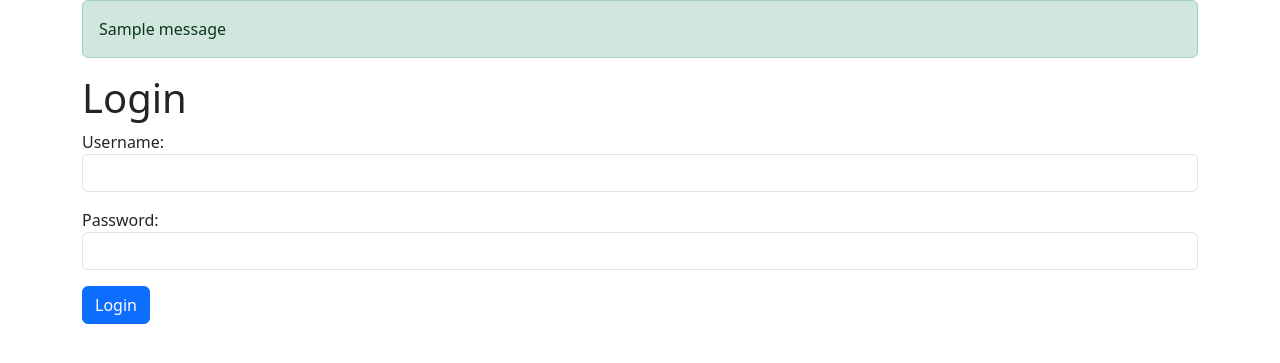
After one commit to GuilhermeSouza96/PythonDeveloper-Portfolio, a Flask app: page /login in a window 1280 px wide. The commit adds this page. Shown: the top 363 px of the page. Run offline with Flask 3, Linux system fonts and the light colour scheme; one stand-in notice (Sample message) is shown; some libraries are stand-ins or nearby versions.

Commit message:
Updating the code

```diff
--- a/Game_Library/game_library.py
+++ b/Game_Library/game_library.py
@@ -1,4 +1,4 @@
-from flask import Flask, render_template, request, redirect
+from flask import Flask, render_template, request, redirect, session, flash, url_for
 
 
 class Game:
@@ -13,6 +13,7 @@ game3 = Game('Mortal Kombat', 'Fight', 'PS2')
 games = [game1, game2, game3]
 
 app = Flask(__name__)
+app.secret_key = 'alura'
 
 @app.route('/')
 def index():
@@ -20,6 +21,9 @@ def index():
 
 @app.route('/new-game')
 def new_game():
+    if 'username' not in session or session['username'] == None:
+        return redirect(url_for('login', next = url_for('new_game')))
+
     return render_template('new_game.html', title = 'New Game')
 
 @app.route('/create', methods=['POST', ])
@@ -31,6 +35,28 @@ def create():
 
     games.append(game)
 
-    return redirect('/')
+    return redirect(url_for('index'))
+
+@app.route('/login')
+def login():
+    next = request.args.get('next')
+    return render_template('login.html', next = next)
+
+@app.route('/authenticate', methods=['POST', ])
+def authenticate():
+    if 'alohomora' == request.form['password']:
+        session['username'] = request.form['username']
+        flash(session['username'] + ' logged successfully!')
+        next_page = request.form['next']
+        return redirect(next_page)
+    else:
+        flash('User not logged in')
+        return redirect(url_for('login'))
+
+@app.route('/logout')
+def logout():
+    session['username'] = None
+    flash('Logout successfully!')
+    return redirect(url_for('index'))
 
 app.run(debug=True)
--- /dev/null
+++ b/Game_Library/templates/login.html
@@ -0,0 +1,31 @@
+<!DOCTYPE html>
+<html>
+    <head>
+        <meta charset="utf-8">
+        <meta name="viewport" content="width=device-width, initial-scale=1">
+        <title>Game Library</title>
+        <link rel="stylesheet" href="{{ url_for('static', filename='bootstrap.css') }}">
+    </head>
+    <body>
+        <div class="container">
+
+            {% with messages = get_flashed_messages() %}
+                {% if messages %}
+                    <ul id="messages" class="list-unstyled">
+                        {% for message in messages %}
+                            <li class="alert alert-success">{{ message }}</li>
+                        {% endfor %}
+                    </ul>
+                {% endif %}
+            {% endwith %}
+
+            <h1>Login</h1>
+            <form method="POST" action="{{ url_for('authenticate') }}">
+                <input type="hidden" name="next" value="{{ next }}">
+                <p><label>Username:</label> <input class="form-control" type="text" name="username" required></p>
+                <p><label>Password:</label> <input class="form-control" type="password" name="password" required></p>
+                <p><button class="btn btn-primary" type="submit">Login</button></p>
+            </form>
+        </div>
+    </body>
+</html>
--- a/Game_Library/templates/new_game.html
+++ b/Game_Library/templates/new_game.html
@@ -1,6 +1,6 @@
 {% extends "template.html" %}
 {% block content %}
-          <form action="/create" method="post">
+          <form action="{{ url_for('create') }}" method="post">
             <fieldset>
               <div class="form-group">
                 <label for="name">Name</label>
```
Also changed, not shown: Game_Library/templates/template.html (+11 -0 lines).
